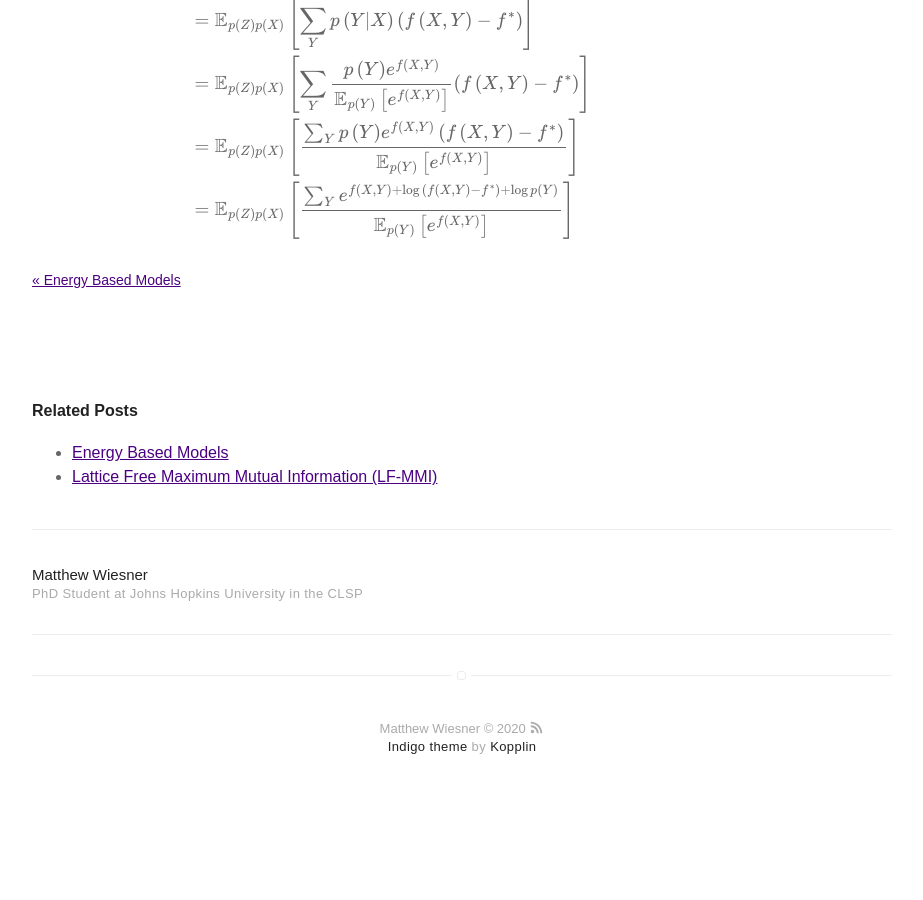
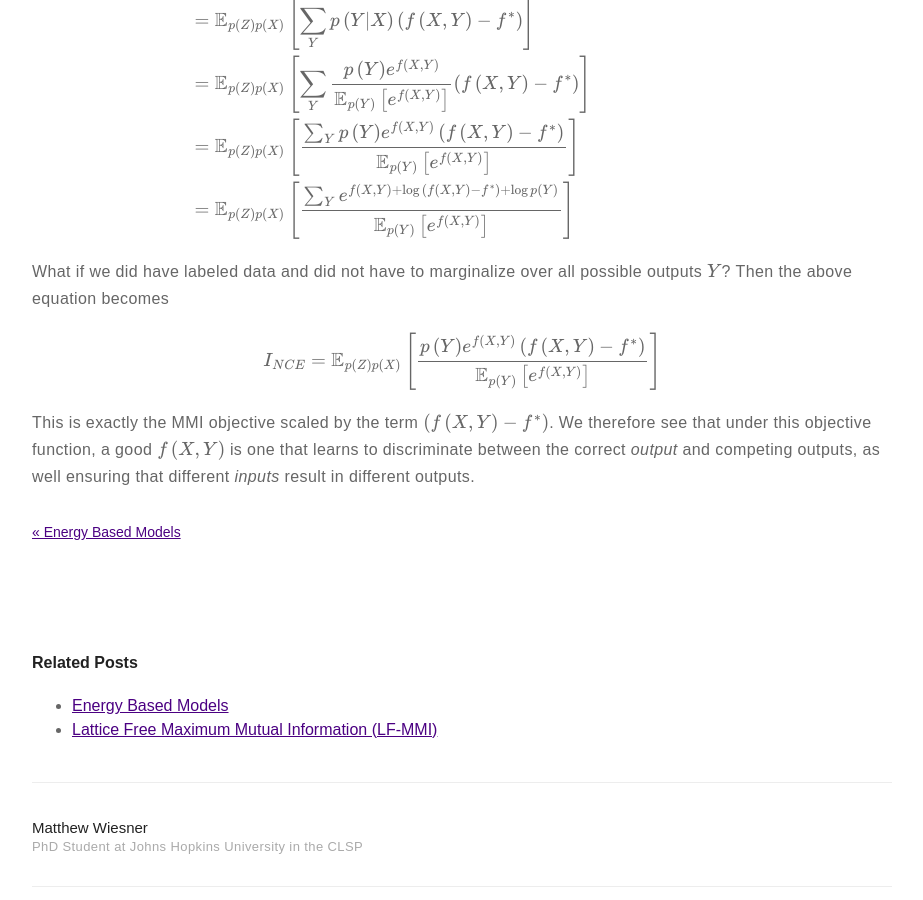
Before and after one commit to m-wiesner/m-wiesner.github.io, a Jekyll site: the page built from _posts/2020-10-30-Variational-Bounds-on-Mutual-Information.markdown, in a window 1280 px wide and 900 px high, scrolled down 6161 px. Shown: the whole window, without its empty margins (178-1101 px from the left). Built offline with Jekyll 4.4.1, drawn with Linux system fonts in a browser that asks for light colours; formulas are drawn with MathJax 3; before the commit the page ends 6979 px from its top, so only the background shows below that.

Commit message:
Update 2020-10-30-Variational-Bounds-on-Mutual-Information.markdown

```diff
--- a/_posts/2020-10-30-Variational-Bounds-on-Mutual-Information.markdown
+++ b/_posts/2020-10-30-Variational-Bounds-on-Mutual-Information.markdown
@@ -227,6 +227,13 @@ I_{NCE} &= \mathbb{E}_{p\left(X, Y\right)p\left(Z\right)}\left[\log{\frac{e^{f\l
 &= \mathbb{E}_{p\left(Z\right)p\left(X\right)} \left[\frac{\sum_Y e^{f\left(X, Y\right) + \log{\left(f\left(X, Y\right) - f^{*}\right)} + \log{p\left(Y\right)}}}{\mathbb{E}_{p\left(Y\right)}\left[e^{f\left(X, Y\right)}\right]}\right] \\
 \end{align}$$
 
+What if we did have labeled data and did not have to marginalize over all possible outputs $$Y$$? Then the above equation becomes
+
+$$\begin{align}
+I_{NCE} &= \mathbb{E}_{p\left(Z\right)p\left(X\right)} \left[\frac{p\left(Y\right)e^{f\left(X, Y\right)}\left( f\left(X, Y\right) - f^{*} \right)}{\mathbb{E}_{p\left(Y\right)}\left[e^{f\left(X, Y\right)}\right]}\right]
+\end{align}$$
+
+This is exactly the MMI objective scaled by the term $$\left( f\left(X, Y\right) - f^{*} \right)$$. We therefore see that under this objective function, a good $$f\left(X, Y\right)$$ is one that learns to discriminate between the correct *output* and competing outputs, as well ensuring that different *inputs* result in different outputs.
 <!--
 &= \mathbb{E}_{p\left(Z\right)p\left(X\right)} \left[\sum_Y p\left(Y|X\right) \left(f\left(X, Y\right) - \log{\frac{1}{K}\left(e^{f\left(X, Y\right)} + \sum_{i=2}^{K}
 e^{f\left(Z_i, Y\right)}\right)} \right] \\
```
